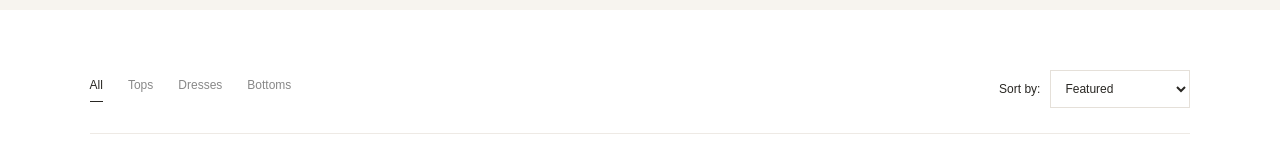
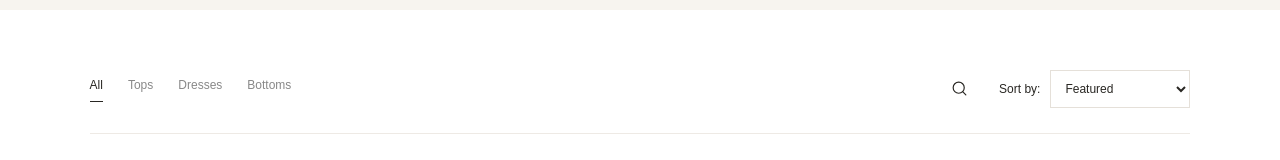
Before and after one commit to KrishmiH/ZYELLEE-Clothing, a Next.js app: page /shop in a window 1280 px wide. Shown: the part 455-615 px from the top of the page. Built offline with nearby package versions, Linux system fonts and the light colour scheme; no server answers; the database is empty.

Commit message:
Add minimal expandable shop product search

```diff
--- a/app/globals.css
+++ b/app/globals.css
@@ -3170,3 +3170,90 @@ a {
     font-size: 25px;
   }
 }
+
+
+/* Minimal Expandable Shop Search */
+
+.shop-toolbar-actions {
+  display: flex;
+  align-items: center;
+  justify-content: flex-end;
+  gap: 22px;
+}
+
+.shop-search-toggle {
+  display: flex;
+  align-items: center;
+  justify-content: flex-end;
+  height: 38px;
+  border-bottom: 1px solid transparent;
+  transition: border-color 0.3s ease;
+}
+
+.shop-search-toggle.search-expanded {
+  width: 210px;
+  border-bottom-color: #bdb5aa;
+}
+
+.shop-search-toggle input {
+  width: 100%;
+  min-width: 0;
+  height: 36px;
+  padding: 0 8px;
+  border: none;
+  outline: none;
+  background: transparent;
+  color: var(--charcoal);
+  font-family: Arial, sans-serif;
+  font-size: 12px;
+}
+
+.shop-search-toggle input::placeholder {
+  color: #999187;
+}
+
+.shop-search-icon {
+  display: flex;
+  align-items: center;
+  justify-content: center;
+  flex-shrink: 0;
+  width: 36px;
+  height: 36px;
+  padding: 0;
+  border: none;
+  background: transparent;
+  color: var(--charcoal);
+  cursor: pointer;
+}
+
+.shop-search-icon:hover {
+  opacity: 0.6;
+}
+
+.shop-search-close {
+  font-size: 25px;
+  font-weight: 300;
+  line-height: 1;
+}
+
+@media (max-width: 768px) {
+  .shop-toolbar-actions {
+    width: 100%;
+    justify-content: flex-end;
+    gap: 16px;
+  }
+
+  .shop-search-toggle.search-expanded {
+    width: 190px;
+  }
+}
+
+@media (max-width: 480px) {
+  .shop-toolbar-actions {
+    flex-wrap: wrap;
+  }
+
+  .shop-search-toggle.search-expanded {
+    width: 180px;
+  }
+}
--- a/components/products/ShopContent.tsx
+++ b/components/products/ShopContent.tsx
@@ -12,15 +12,12 @@ export default function ShopContent({
 }) {
   const [category, setCategory] = useState("All");
   const [sort, setSort] = useState("featured");
+  const [searchQuery, setSearchQuery] = useState("");
+  const [searchOpen, setSearchOpen] = useState(false);
   const [quickViewProduct, setQuickViewProduct] =
     useState<Product | null>(null);
 
-  const categories = [
-    "All",
-    "Tops",
-    "Dresses",
-    "Bottoms",
-  ];
+  const categories = ["All", "Tops", "Dresses", "Bottoms"];
 
   const filteredProducts = useMemo(() => {
     let result = [...products];
@@ -28,6 +25,16 @@ export default function ShopContent({
     if (category !== "All") {
       result = result.filter(
         (product) => product.category === category
+      );
+    }
+
+    if (searchQuery.trim()) {
+      const query = searchQuery.toLowerCase().trim();
+
+      result = result.filter(
+        (product) =>
+          product.name.toLowerCase().includes(query) ||
+          product.category.toLowerCase().includes(query)
       );
     }
 
@@ -46,7 +53,12 @@ export default function ShopContent({
     }
 
     return result;
-  }, [category, sort]);
+  }, [category, sort, searchQuery]);
+
+  function closeSearch() {
+    setSearchOpen(false);
+    setSearchQuery("");
+  }
 
   return (
     <main className="shop-page">
@@ -76,6 +88,52 @@ export default function ShopContent({
             ))}
           </div>
 
+          <div className="shop-toolbar-actions">
+            <div
+              className={`shop-search-toggle ${
+                searchOpen ? "search-expanded" : ""
+              }`}
+            >
+              {searchOpen && (
+                <input
+                  type="search"
+                  placeholder="Search collection..."
+                  value={searchQuery}
+                  onChange={(e) => setSearchQuery(e.target.value)}
+                  aria-label="Search products"
+                  autoFocus
+                />
+              )}
+
+              <button
+                type="button"
+                className="shop-search-icon"
+                onClick={() =>
+                  searchOpen ? closeSearch() : setSearchOpen(true)
+                }
+                aria-label={searchOpen ? "Close search" : "Open search"}
+              >
+                {searchOpen ? (
+                  <span className="shop-search-close">×</span>
+                ) : (
+                  <svg
+                    width="19"
+                    height="19"
+                    viewBox="0 0 24 24"
+                    fill="none"
+                    stroke="currentColor"
+                    strokeWidth="1.5"
+                    strokeLinecap="round"
+                    strokeLinejoin="round"
+                    aria-hidden="true"
+                  >
+                    <circle cx="11" cy="11" r="7" />
+                    <path d="m20 20-4-4" />
+                  </svg>
+                )}
+              </button>
+            </div>
+
             <div className="shop-sort">
               <span>Sort by:</span>
 
@@ -89,6 +147,7 @@ export default function ShopContent({
                 <option value="low">Price: Low to High</option>
                 <option value="high">Price: High to Low</option>
               </select>
+            </div>
           </div>
         </div>
 
@@ -158,7 +217,7 @@ export default function ShopContent({
 
         {filteredProducts.length === 0 && (
           <p className="empty-products">
-            No products found in this category.
+            No products found. Try another search.
           </p>
         )}
       </section>
```
Lines whose indentation alone changed are shown as unchanged.
